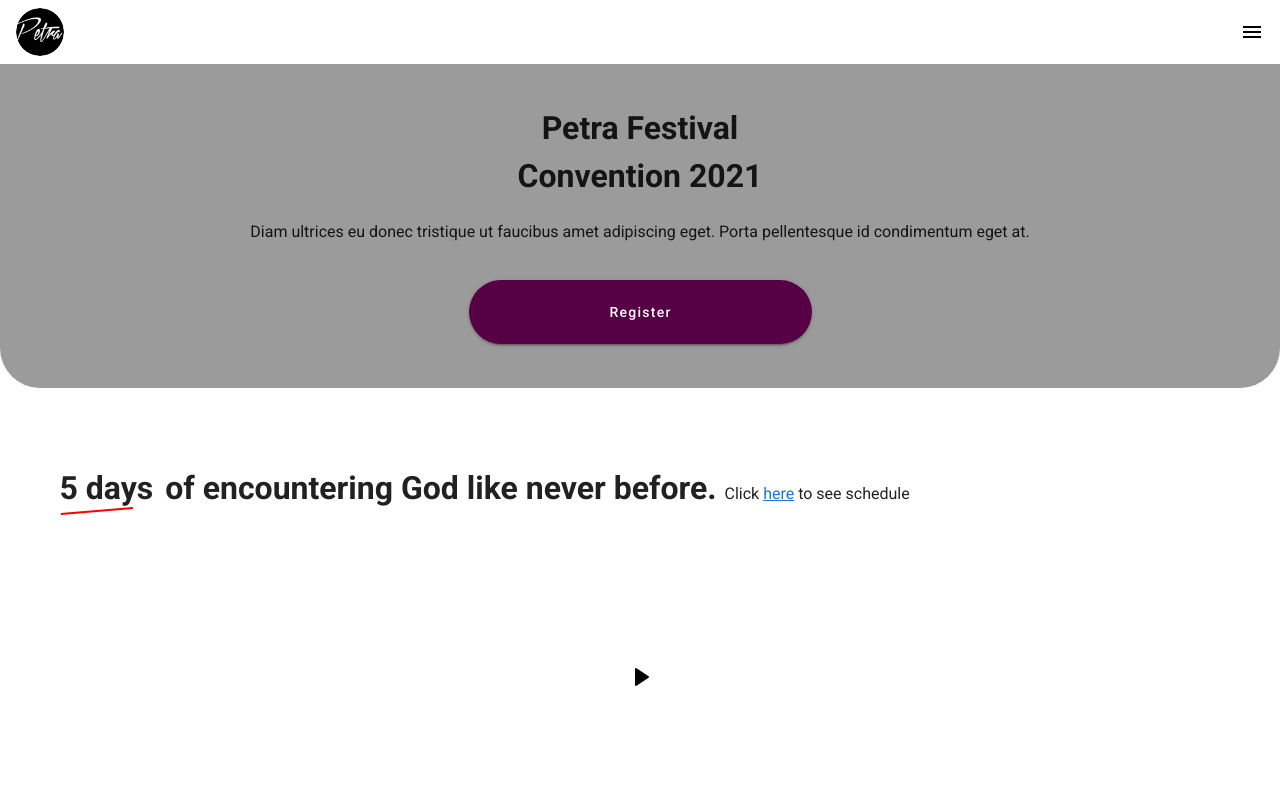
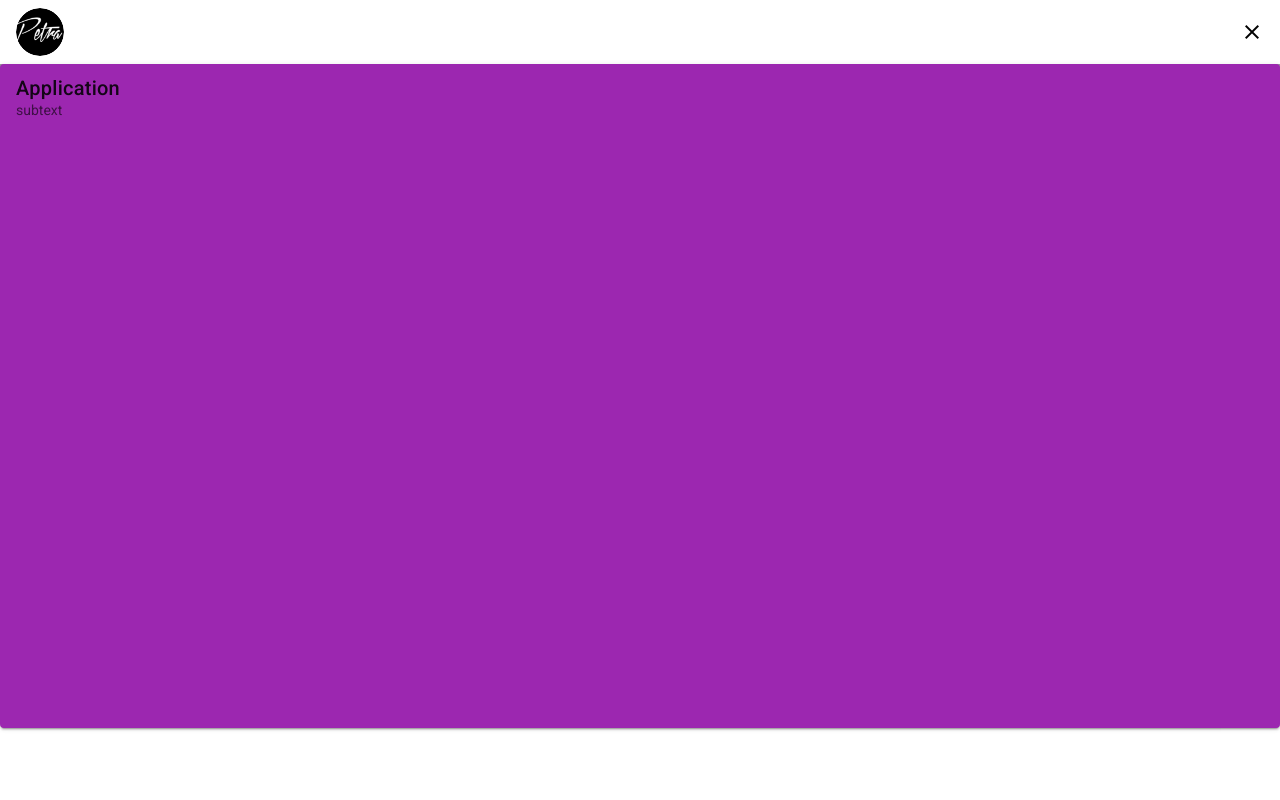
Before and after one commit to pemeraldy/2021-fest, a Nuxt app: page / in a window 1280 px wide. Both pictures are taken after a click on the button 1252 px from the left and 32 px from the top of the page. Shown: the top 800 px of the page. Built offline with nearby package versions, Linux system fonts and the light colour scheme.

Commit message:
adding custom drawer

```diff
--- a/components/AppFooter.vue
+++ b/components/AppFooter.vue
@@ -48,5 +48,6 @@
 .nuxt-link-active {
   text-decoration: none;
   color: white;
+  font-size: 14px;
 }
 </style>
--- /dev/null
+++ b/components/CustomDrawer.vue
@@ -0,0 +1,24 @@
+<template>
+  <v-card class="custom-drawer purple">
+    <v-list-item>
+      <v-list-item-content>
+        <v-list-item-title class="text-h6"> Application </v-list-item-title>
+        <v-list-item-subtitle> subtext </v-list-item-subtitle>
+      </v-list-item-content>
+    </v-list-item>
+  </v-card>
+</template>
+
+<script>
+export default {}
+</script>
+
+<style>
+.custom-drawer {
+  position: absolute;
+  width: 100%;
+  height: 83vh;
+  background-color: #580045;
+  z-index: 1000000000;
+}
+</style>
--- a/layouts/default.vue
+++ b/layouts/default.vue
@@ -8,10 +8,14 @@
 
         <v-spacer></v-spacer>
 
-        <v-app-bar-nav-icon color="black"></v-app-bar-nav-icon>
+        <v-app-bar-nav-icon @click="navOpen = !navOpen" color="black">
+          <v-icon v-if="navOpen">mdi-close</v-icon>
+        </v-app-bar-nav-icon>
       </v-app-bar>
     </div>
-
+    <div class="custom-drawe__placeholder">
+      <CustomDrawer v-if="navOpen" />
+    </div>
     <v-main>
       <v-container fluid>
         <Nuxt />
@@ -32,7 +36,7 @@
   data() {
     return {
       clipped: false,
-      drawer: false,
+      navOpen: false,
 
       title: 'Petra',
     }
@@ -43,4 +47,7 @@
 body {
   // background-color: #ebebed;
 }
+.custom-drawe__placeholder {
+  position: relative;
+}
 </style>
```
